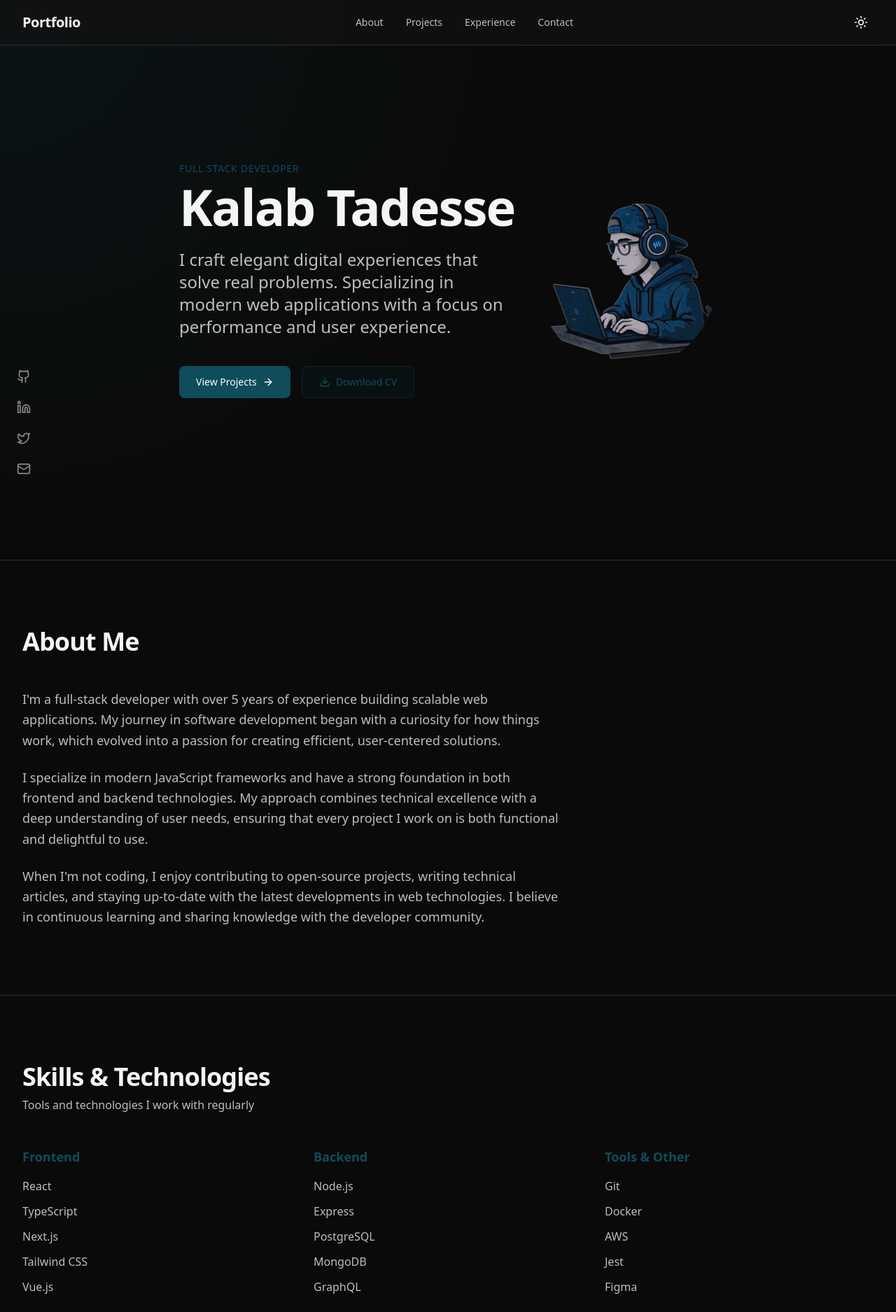
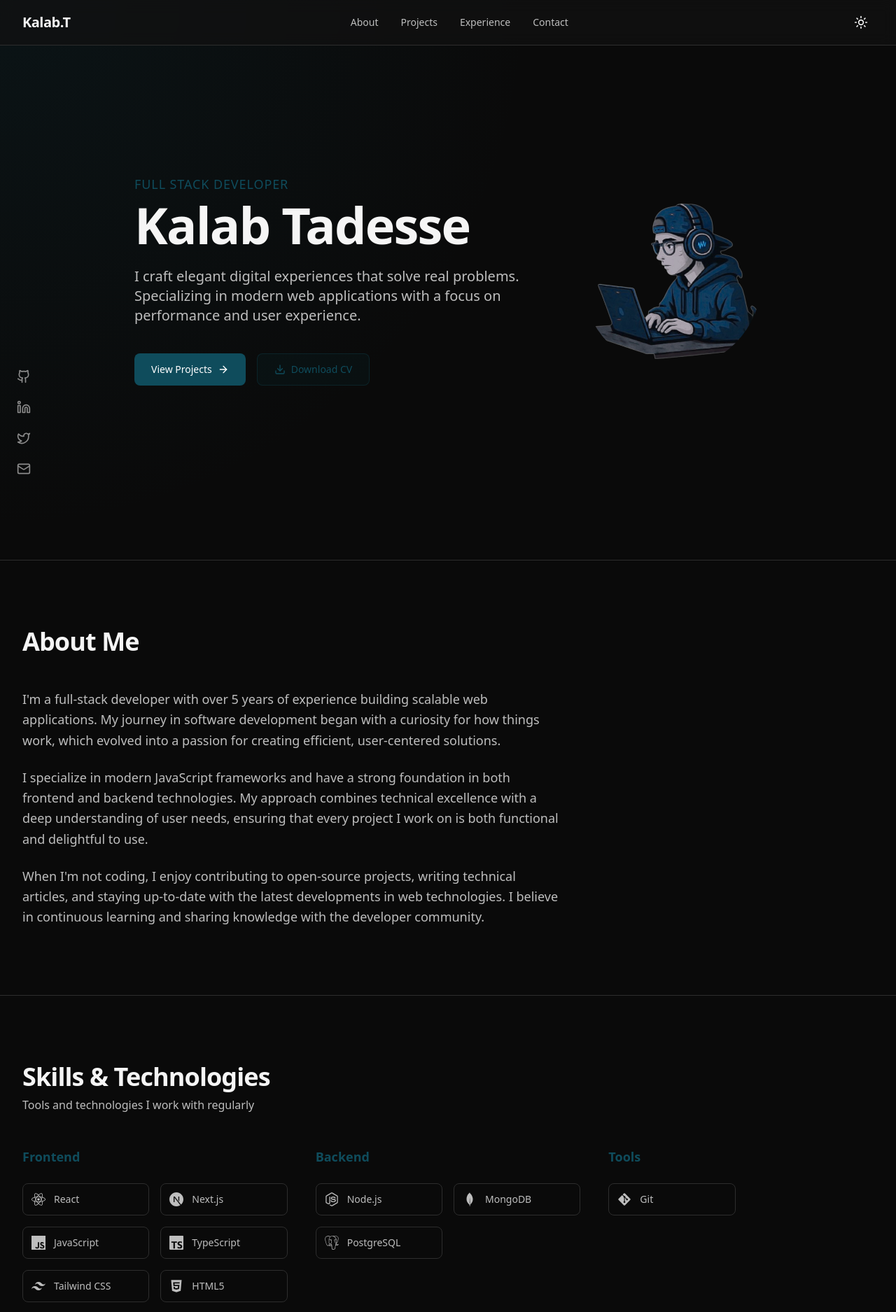
Before and after one commit to kallSTONE/kalab-tadesse, a React (Vite) app: page / in a window 1280 px wide. Shown: the top 1875 px of the page at 70% size. Built offline with nearby package versions, Linux system fonts and the light colour scheme.

Commit message:
Added Technologies Logos in Skills section

```diff
--- a/index.html
+++ b/index.html
@@ -2,11 +2,11 @@
 <html lang="en">
   <head>
     <meta charset="UTF-8" />
-    <link rel="icon" type="image/svg+xml" href="/vite.svg" />
+    <link rel="icon" type="image/svg+xml" href="/echoboy.svg" />
     <meta name="viewport" content="width=device-width, initial-scale=1.0" />
-    <title>John Anderson - Full Stack Developer</title>
+    <title>Kalab Tadesse - Full Stack Developer</title>
     <meta name="description" content="Full Stack Developer specializing in modern web applications with a focus on performance and user experience." />
-    <meta property="og:title" content="John Anderson - Full Stack Developer" />
+    <meta property="og:title" content="Kalab Tadesse - Full Stack Developer" />
     <meta property="og:description" content="Full Stack Developer specializing in modern web applications with a focus on performance and user experience." />
     <meta property="og:image" content="https://bolt.new/static/og_default.png" />
     <meta name="twitter:card" content="summary_large_image" />
--- a/package.json
+++ b/package.json
@@ -14,7 +14,8 @@
     "@supabase/supabase-js": "^2.57.4",
     "lucide-react": "^0.344.0",
     "react": "^18.3.1",
-    "react-dom": "^18.3.1"
+    "react-dom": "^18.3.1",
+    "react-icons": "^5.5.0"
   },
   "devDependencies": {
     "@eslint/js": "^9.9.1",
--- a/src/components/layout/Header.tsx
+++ b/src/components/layout/Header.tsx
@@ -12,7 +12,7 @@ export default function Header() {
             href="#home"
             className="text-xl font-semibold tracking-tight hover:text-primary transition-colors"
           >
-            Portfolio
+            Kalab.T
           </a>
 
           <nav className="hidden md:flex items-center gap-8">
--- a/src/components/sections/Hero.tsx
+++ b/src/components/sections/Hero.tsx
@@ -7,10 +7,10 @@ export default function Hero() {
       <div className="absolute inset-0 gradient-radial pointer-events-none"></div>
 
       <div className="max-w-7xl mx-auto px-6 lg:px-8 py-24 relative z-10">
-        <div className="max-w-3xl  md:flex flex-row gap-8 items-center">
+        <div className="max-w-4xl  md:flex flex-row gap-8 items-center">
           <div className="space-y-6">
             <div className="space-y-2">
-              <p className="text-sm font-medium text-primary uppercase tracking-wider">
+              <p className="text-lg font-medium text-primary uppercase tracking-wider">
                 Full Stack Developer
               </p>
               <h1 className="text-5xl md:text-7xl font-bold tracking-tight leading-tight">
@@ -18,7 +18,7 @@ export default function Hero() {
               </h1>
             </div>
 
-            <p className="text-xl md:text-2xl text-text-secondary leading-relaxed max-w-2xl">
+            <p className="text-lg md:text-xl text-text-secondary leading-relaxed max-w-2xl">
               I craft elegant digital experiences that solve real problems.
               Specializing in modern web applications with a focus on performance and user experience.
             </p>
--- a/src/components/sections/Skills.tsx
+++ b/src/components/sections/Skills.tsx
@@ -1,3 +1,39 @@
+// import SectionTitle from '../ui/SectionTitle';
+// import { skills } from '../../data/portfolio';
+
+// export default function Skills() {
+//   return (
+//     <section id="skills" className="py-24 border-t border-border">
+//       <div className="max-w-7xl mx-auto px-6 lg:px-8">
+//         <SectionTitle
+//           title="Skills & Technologies"
+//           subtitle="Tools and technologies I work with regularly"
+//         />
+
+//         <div className="grid md:grid-cols-3 gap-8">
+//           {skills.map((skillGroup) => (
+//             <div key={skillGroup.category} className="space-y-4">
+//               <h3 className="text-lg font-semibold text-primary">
+//                 {skillGroup.category}
+//               </h3>
+//               <ul className="space-y-3">
+//                 {skillGroup.items.map((skill) => (
+//                   <li
+//                     key={skill}
+//                     className="text-text-secondary hover:text-text-primary transition-colors"
+//                   >
+//                     {skill}
+//                   </li>
+//                 ))}
+//               </ul>
+//             </div>
+//           ))}
+//         </div>
+//       </div>
+//     </section>
+//   );
+// }
+
 import SectionTitle from '../ui/SectionTitle';
 import { skills } from '../../data/portfolio';
 
@@ -10,19 +46,24 @@ export default function Skills() {
           subtitle="Tools and technologies I work with regularly"
         />
 
-        <div className="grid md:grid-cols-3 gap-8">
-          {skills.map((skillGroup) => (
-            <div key={skillGroup.category} className="space-y-4">
-              <h3 className="text-lg font-semibold text-primary">
-                {skillGroup.category}
+        <div className="grid md:grid-cols-3 gap-10">
+          {skills.map((group) => (
+            <div key={group.category}>
+              <h3 className="mb-6 text-lg font-semibold text-primary">
+                {group.category}
               </h3>
-              <ul className="space-y-3">
-                {skillGroup.items.map((skill) => (
+
+              <ul className="grid grid-cols-2 gap-4">
+                {group.items.map(({ name, icon: Icon }) => (
                   <li
-                    key={skill}
-                    className="text-text-secondary hover:text-text-primary transition-colors"
+                    key={name}
+                    className="flex items-center gap-3 p-3 rounded-lg border border-border
+                               text-text-secondary hover:text-text-primary
+                               hover:border-primary/40 hover:bg-primary/5
+                               transition-all"
                   >
-                    {skill}
+                    <Icon className="text-xl group-hover:text-primary transition-colors" />
+                    <span className="text-sm font-medium">{name}</span>
                   </li>
                 ))}
               </ul>
--- a/src/data/portfolio.ts
+++ b/src/data/portfolio.ts
@@ -1,3 +1,50 @@
+// data/portfolio.js
+import {
+  FaReact,
+  FaNodeJs,
+  FaGitAlt,
+  FaHtml5,
+  FaCss3Alt,
+} from 'react-icons/fa';
+import {
+  SiNextdotjs,
+  SiTailwindcss,
+  SiJavascript,
+  SiTypescript,
+  SiMongodb,
+  SiPostgresql,
+} from 'react-icons/si';
+
+export const skills = [
+  {
+    category: 'Frontend',
+    items: [
+      { name: 'React', icon: FaReact },
+      { name: 'Next.js', icon: SiNextdotjs },
+      { name: 'JavaScript', icon: SiJavascript },
+      { name: 'TypeScript', icon: SiTypescript },
+      { name: 'Tailwind CSS', icon: SiTailwindcss },
+      { name: 'HTML5', icon: FaHtml5 },
+      { name: 'CSS3', icon: FaCss3Alt },
+    ],
+  },
+  {
+    category: 'Backend',
+    items: [
+      { name: 'Node.js', icon: FaNodeJs },
+      { name: 'MongoDB', icon: SiMongodb },
+      { name: 'PostgreSQL', icon: SiPostgresql },
+    ],
+  },
+  {
+    category: 'Tools',
+    items: [
+      { name: 'Git', icon: FaGitAlt },
+    ],
+  },
+];
+
+
 export interface Project {
   id: string;
   title: string;
@@ -86,20 +133,20 @@ export const experience: Experience[] = [
   }
 ];
 
-export const skills: Skill[] = [
-  {
-    category: 'Frontend',
-    items: ['React', 'TypeScript', 'Next.js', 'Tailwind CSS', 'Vue.js']
-  },
-  {
-    category: 'Backend',
-    items: ['Node.js', 'Express', 'PostgreSQL', 'MongoDB', 'GraphQL']
-  },
-  {
-    category: 'Tools & Other',
-    items: ['Git', 'Docker', 'AWS', 'Jest', 'Figma']
-  }
-];
+// export const skills: Skill[] = [
+//   {
+//     category: 'Frontend',
+//     items: ['React', 'TypeScript', 'Next.js', 'Tailwind CSS', 'Vue.js']
+//   },
+//   {
+//     category: 'Backend',
+//     items: ['Node.js', 'Express', 'PostgreSQL', 'MongoDB', 'GraphQL']
+//   },
+//   {
+//     category: 'Tools & Other',
+//     items: ['Git', 'Docker', 'AWS', 'Jest', 'Figma']
+//   }
+// ];
 
 export const social = {
   github: 'https://github.com',
```
Also changed, not shown: public/echoboy.svg (added), 1 other file (tests, documents, lock files or other folders).
